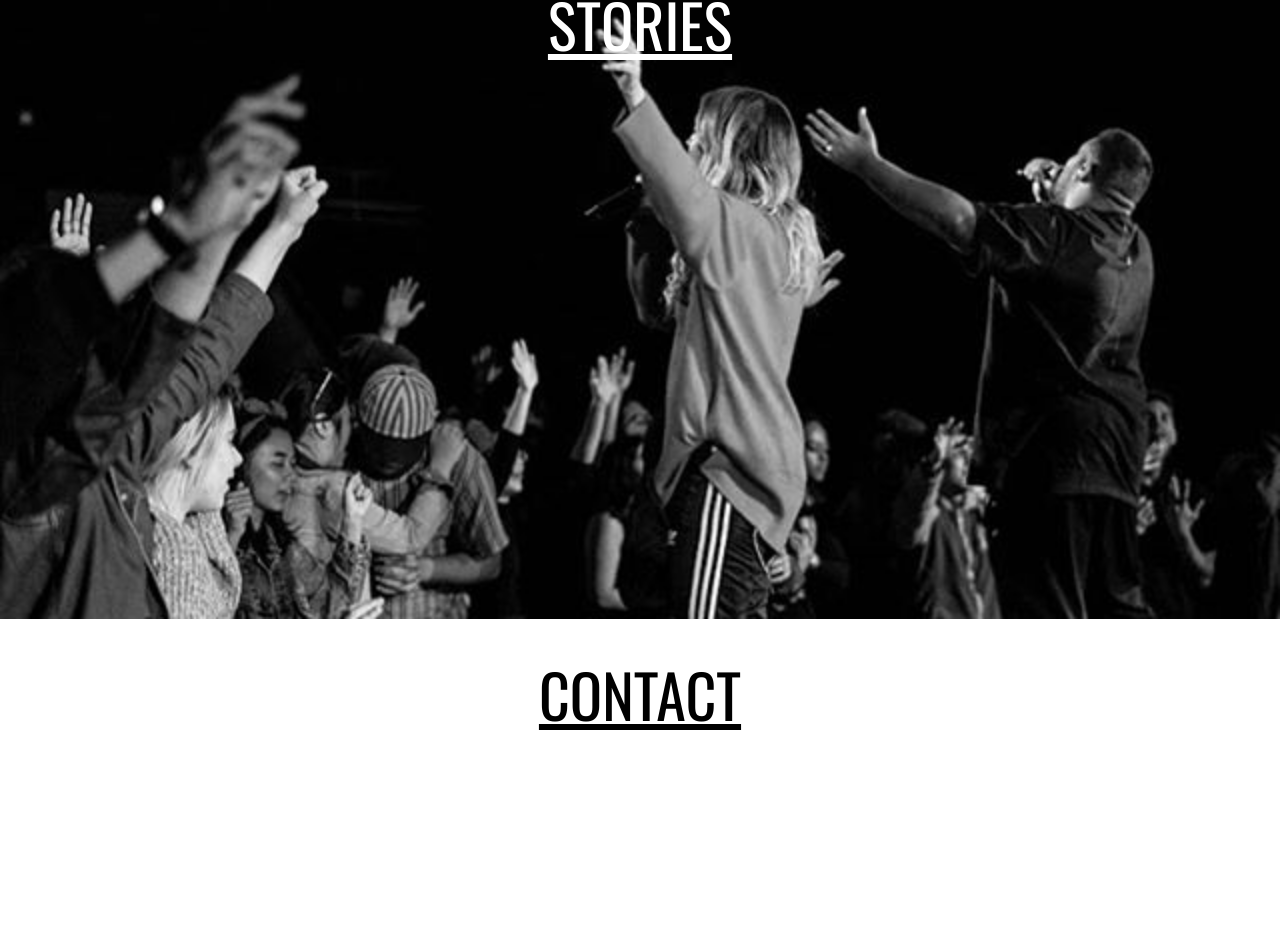
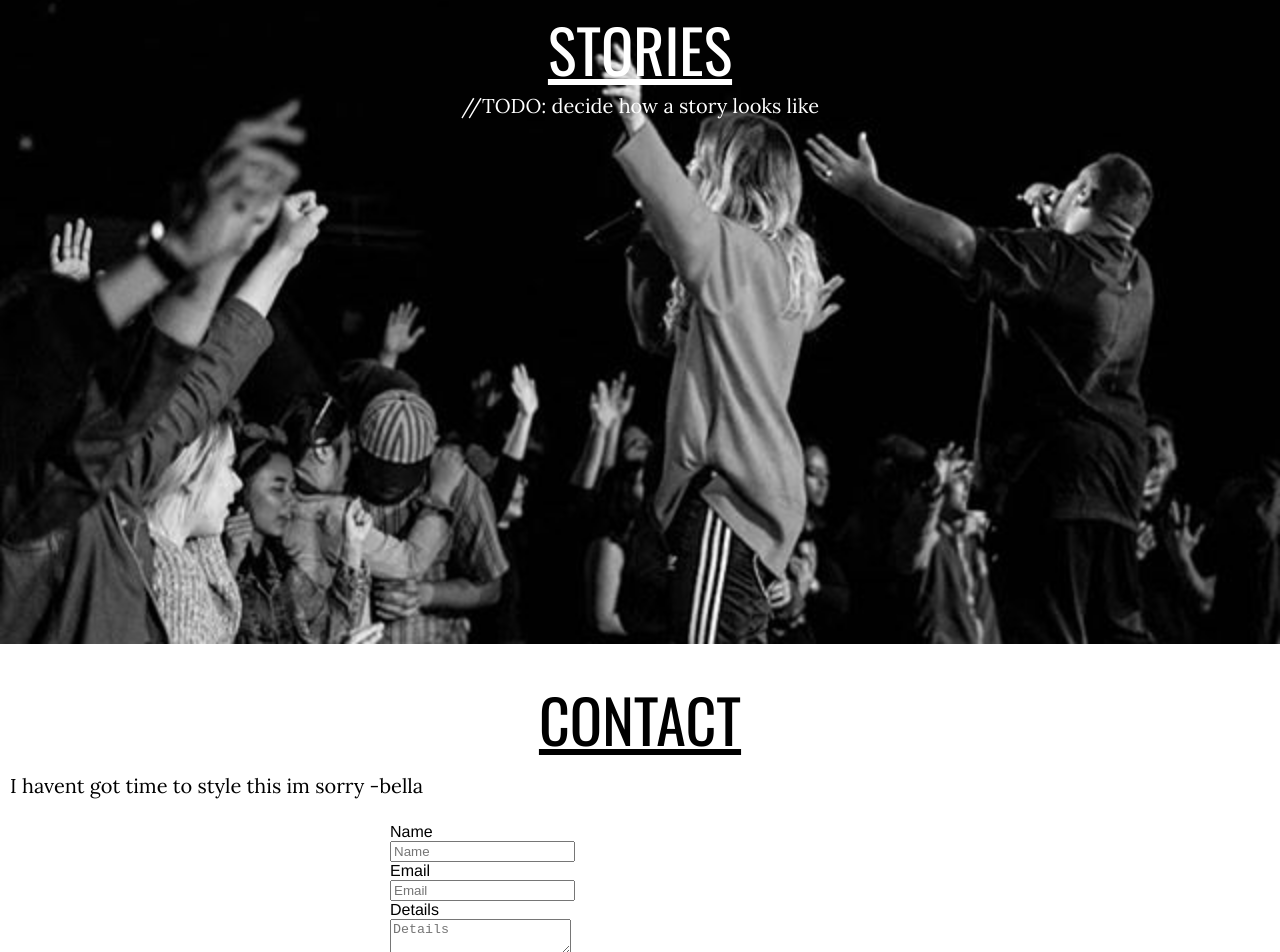
Before and after one commit to bellarm/powerhouse, a Vue app: page /#/ in a window 1280 px wide. Shown: the part 1052-2004 px from the top of the page. Before the commit the page ends 1820 px from the top, so only its background shows below. Built offline with nearby package versions, Linux system fonts and the light colour scheme; a web font is replaced by a local one.

Commit message:
skeleton for first page, with how the contents for each section left

```diff
--- a/src/components/Contact.vue
+++ b/src/components/Contact.vue
@@ -3,7 +3,24 @@
     <div class="title">
       CONTACT
     </div>
+    <div class="subtitle">
+      I havent got time to style this im sorry -bella
+    </div>
+    <form class="contact-form">
+      <div>
+        <label class="label" for="name">Name</label>
+        <input type="text" name="name" id="name" placeholder="Name">
+      </div>
+      <div>
+        <label class="label" for="email">Email</label>
+        <input type="text" name="email" id="email" placeholder="Email">
+      </div>
+      <div>
+        <label class="label" for="details">Details</label>
+        <textarea name="details" id="details"  placeholder="Details"></textarea>
+      </div>
 
+    </form>
   </div>
 </template>
 
@@ -20,7 +37,7 @@ export default {
   padding-bottom: 30px;
   width: 100%;
   overflow: hidden;
-  text-align: center;
+  height: 80vh;
 }
 
 .box {
@@ -32,6 +49,7 @@ export default {
 }
 
 .title {
+  text-align: center;
   font-size: 60px;
   font-family: 'Oswald', sans-serif;
   color: #000000;
@@ -45,4 +63,17 @@ export default {
   color: #000000;
 }
 
+.contact-form {
+  font-size: 16px;
+  width: 500px;
+  padding: 15px 30px;
+  border-radius: 4px;
+  margin: auto;
+  width: 500px;
+}
+
+.contact-form .label {
+  display: block;
+}
+
 </style>
--- a/src/components/Stories.vue
+++ b/src/components/Stories.vue
@@ -4,6 +4,7 @@
       STORIES
     </div>
     <div class="subtitle">
+      //TODO: decide how a story looks like
     </div>
 
   </div>
@@ -47,7 +48,7 @@ export default {
 .subtitle {
   font-size: 20px;
   font-family: 'Lora', serif;
-  color: #000000;
+  color: #FFFFFF;
 }
 
 </style>
--- a/src/components/WhoWeAre.vue
+++ b/src/components/WhoWeAre.vue
@@ -5,6 +5,9 @@
     </div>
     <div class="subtitle">
       Can do like 3 columns for every event
+      <p>
+        Also i definitely need help with choosing colors and how it looks
+      </p>
     </div>
 
   </div>
```
